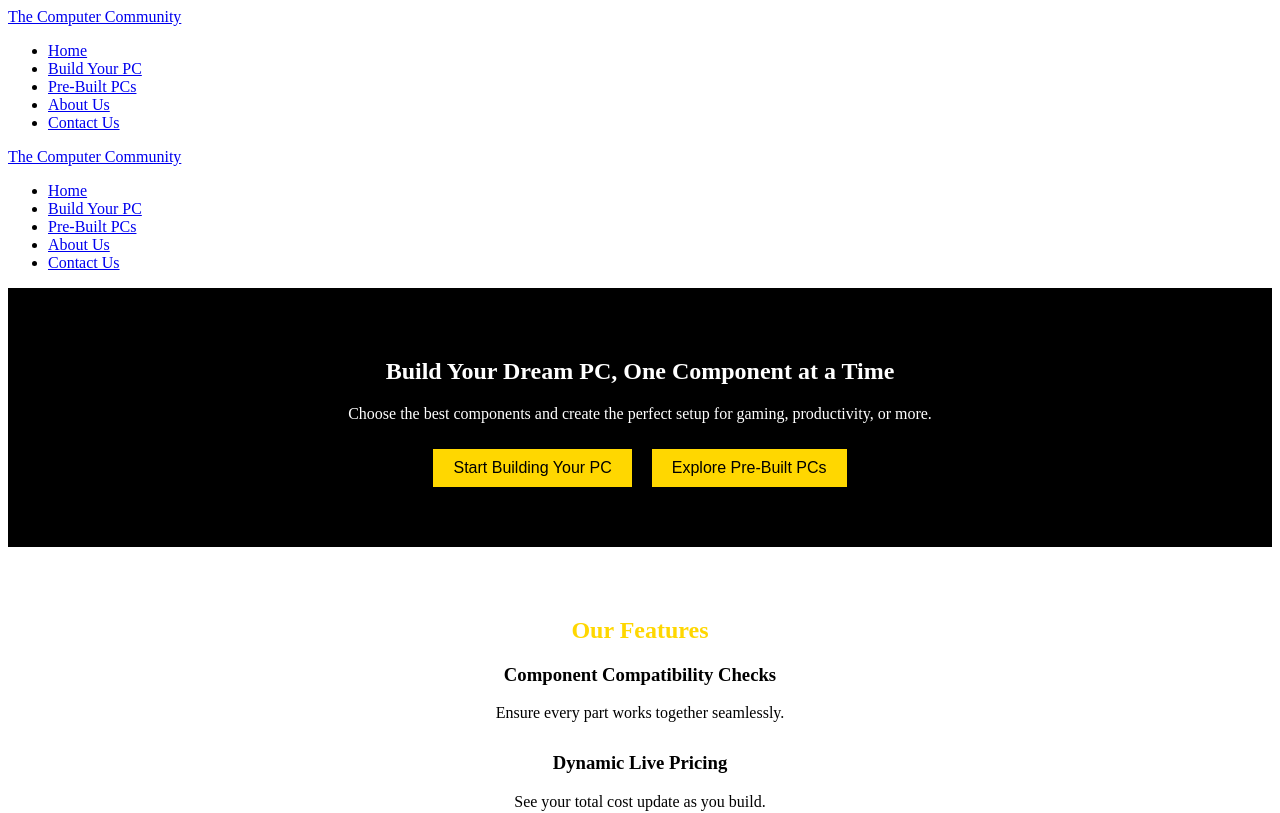
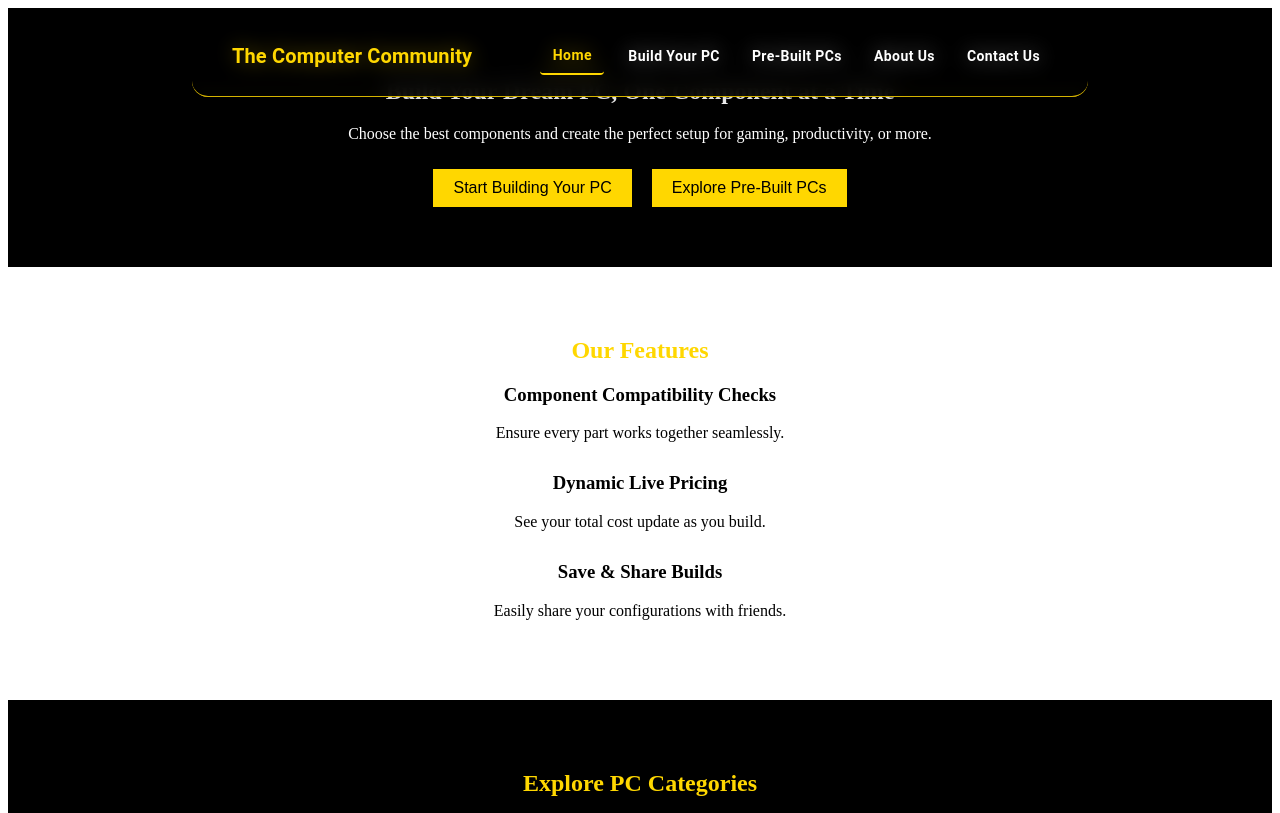
Before and after one commit to kaviraj-m/the_computer_community, a React (Vite) app: page / in a window 1280 px wide. Shown: the top 813 px of the page. Built offline with nearby package versions, Linux system fonts and the light colour scheme.

Commit message:
navbar updated

```diff
--- a/package.json
+++ b/package.json
@@ -10,6 +10,10 @@
     "preview": "vite preview"
   },
   "dependencies": {
+    "@emotion/react": "^11.14.0",
+    "@emotion/styled": "^11.14.0",
+    "@mui/icons-material": "^6.4.0",
+    "@mui/material": "^6.4.0",
     "react": "^18.3.1",
     "react-dom": "^18.3.1",
     "react-router-dom": "^7.1.3"
--- a/src/components/Navbar.jsx
+++ b/src/components/Navbar.jsx
@@ -1,19 +1,103 @@
-import React from 'react';
+import React, { useState, useEffect } from "react";
+import { AppBar, Toolbar, Typography, Button, Box, IconButton } from "@mui/material";
+import MenuIcon from "@mui/icons-material/Menu";
 
 const Navbar = () => {
+  const sections = ["Home", "Build Your PC", "Pre-Built PCs", "About Us", "Contact Us"];
+  const [activeSection, setActiveSection] = useState("Home");
+
+  useEffect(() => {
+    const handleScroll = () => {
+      const scrollPosition = window.scrollY + 200;
+      let currentSection = "Home";
+
+      sections.forEach((section) => {
+        const element = document.getElementById(section.replace(/\s+/g, "").toLowerCase());
+        if (element) {
+          const offsetTop = element.offsetTop;
+          const offsetHeight = element.offsetHeight;
+          if (scrollPosition >= offsetTop && scrollPosition < offsetTop + offsetHeight) {
+            currentSection = section;
+          }
+        }
+      });
+
+      setActiveSection(currentSection);
+    };
+
+    window.addEventListener("scroll", handleScroll);
+    return () => window.removeEventListener("scroll", handleScroll);
+  }, [sections]);
+
+  const handleScrollToSection = (id) => {
+    const section = document.getElementById(id.replace(/\s+/g, "").toLowerCase());
+    if (section) {
+      section.scrollIntoView({ behavior: "smooth" });
+    }
+  };
+
   return (
-    <nav className="navbar">
-      <div className="navbar-logo">
-        <a href="/">The Computer Community</a>
-      </div>
-      <ul className="navbar-links">
-        <li><a href="/">Home</a></li>
-        <li><a href="/build">Build Your PC</a></li>
-        <li><a href="/pre-built">Pre-Built PCs</a></li>
-        <li><a href="/about">About Us</a></li>
-        <li><a href="/contact">Contact Us</a></li>
-      </ul>
-    </nav>
+    <AppBar
+      position="fixed"
+      elevation={4}
+      sx={{
+        backgroundColor: "rgba(0, 0, 0, 0.6)",
+        backdropFilter: "blur(10px)",
+        borderBottom: "1px solid rgba(255, 215, 0, 0.8)",
+        top: "1rem",
+        left: "50%",
+        transform: "translateX(-50%)",
+        borderRadius: "16px",
+        padding: "0.5rem 1rem",
+        width: {
+          xs: "90%",
+          sm: "80%",
+          md: "70%",
+        },
+        boxShadow: "0px 4px 12px rgba(0, 0, 0, 0.1)",
+      }}
+    >
+      <Toolbar>
+        <Typography
+          variant="h6"
+          sx={{
+            flexGrow: 1,
+            fontWeight: "bold",
+            fontFamily: "'Roboto', sans-serif",
+            color: "#FFD700",
+          }}
+        >
+          The Computer Community
+        </Typography>
+
+        <Box sx={{ display: { xs: "none", sm: "flex" }, gap: 2 }}>
+          {sections.map((section) => (
+            <Button
+              key={section}
+              onClick={() => handleScrollToSection(section)}
+              sx={{
+                textTransform: "capitalize",
+                fontWeight: "bold",
+                color:
+                  activeSection === section ? "#FFD700" : "#FFFFFF",
+                borderBottom:
+                  activeSection === section ? "2px solid #FFD700" : "none",
+              }}
+            >
+              {section}
+            </Button>
+          ))}
+        </Box>
+
+        <IconButton
+          edge="end"
+          color="inherit"
+          sx={{ display: { xs: "block", sm: "none" }, color: "#FFFFFF" }}
+        >
+          <MenuIcon />
+        </IconButton>
+      </Toolbar>
+    </AppBar>
   );
 };
 
--- a/src/pages/Homepage.jsx
+++ b/src/pages/Homepage.jsx
@@ -1,4 +1,3 @@
-// src/pages/Homepage.jsx
 import React from 'react';
 import Navbar from '../components/Navbar';
 import HeroSection from '../components/HeroSection';
```
Also changed, not shown: src/assets/ccelectronicslogo.jpeg (added), 1 other file (tests, documents, lock files or other folders).
